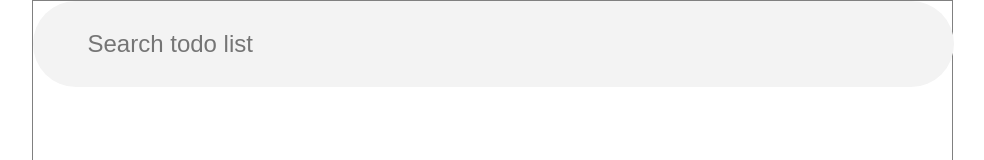
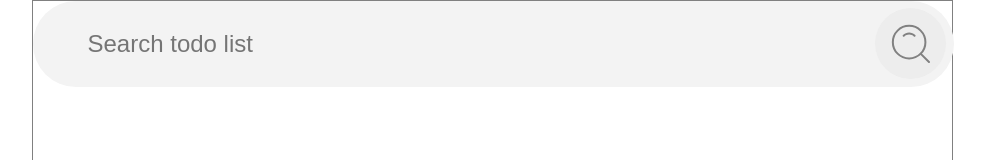
Before and after one commit to Kojoel/TodoWithSignals, an Angular app: page / in a window 1280 px wide. Shown: the top 160 px of the page, without its empty margins (148-1132 px from the left). Built offline with nearby package versions, Linux system fonts and the light colour scheme.

Commit message:
style: add search icon for searching in todo list

```diff
--- a/src/app/components/shared/searchbar/searchbar.component.html
+++ b/src/app/components/shared/searchbar/searchbar.component.html
@@ -1,3 +1,4 @@
+<div class="search-container">
     <input
         type="search"
         name="searchbar"
@@ -5,3 +6,11 @@
         placeholder="Search todo list"
         (input)="setInputValue($event)"
     >
+
+    <div class="search-button">
+        <svg class="search-icon" width="39" height="39" viewBox="0 0 39 39" fill="none" xmlns="http://www.w3.org/2000/svg">
+            <path d="M18.125 34.4167C27.1228 34.4167 34.4167 27.1228 34.4167 18.125C34.4167 9.12722 27.1228 1.83334 18.125 1.83334C9.12722 1.83334 1.83334 9.12722 1.83334 18.125C1.83334 27.1228 9.12722 34.4167 18.125 34.4167Z" stroke="#818181" stroke-width="2" stroke-linejoin="round"/>
+            <path d="M23.5463 11.7454C22.835 11.0326 21.9899 10.4674 21.0596 10.082C20.1292 9.69672 19.132 9.49892 18.125 9.5C17.118 9.49892 16.1208 9.69672 15.1904 10.082C14.2601 10.4674 13.415 11.0326 12.7037 11.7454M29.8377 29.8378L37.9692 37.9692" stroke="#818181" stroke-width="2" stroke-linecap="round" stroke-linejoin="round"/>
+        </svg>
+    </div>
+</div>
--- a/src/app/components/shared/searchbar/searchbar.component.scss
+++ b/src/app/components/shared/searchbar/searchbar.component.scss
@@ -8,9 +8,14 @@ input[type="search"]::-webkit-search-cancel-button {
 }
 
 
-#searchbar {
+.search-container {
     width: 921px;
     height: 86px;
+    position: relative;
+
+    & #searchbar {
+        width: 100%;
+        height: 100%;
         border-radius: 99px;
         background: $primary-grey;
         outline: none;
@@ -18,3 +23,45 @@ input[type="search"]::-webkit-search-cancel-button {
         padding-left: 55px;
         @include textFontStyle;
     }
+
+    & .search-button {
+        width: 71px;
+        height: 71px;
+        border-radius: 50%;
+        background: $search-btn-bg;
+        position: absolute;
+        top: 7px;
+        right: 8px;
+        display: grid;
+        place-items: center;
+        cursor: pointer;
+        transition: $btn-transition;
+
+        & svg.search-icon {
+            path {
+                transition: .2s ease;
+            }
+        }
+    }
+
+    & .search-button:hover {
+        background: $text-grey;
+
+        & svg.search-icon {
+            path {
+                stroke: $white;
+            }
+        }
+    }
+
+    & .search-button:active {
+        background: $search-btn-bg;
+        transition: .1s ease;
+
+        & svg.search-icon {
+            path {
+                stroke: $text-grey;
+            }
+        }
+    }
+}
--- a/src/styles/_variables.scss
+++ b/src/styles/_variables.scss
@@ -2,3 +2,7 @@
 $white: #fff;
 $primary-grey: #f3f3f3;
 $text-grey: #747474;
+$search-btn-bg: #ededed;
+
+// transition effects
+$btn-transition: .3s ease;
```
Also changed, not shown: src/assets/images/svgs/search icon.svg (added). Lines whose indentation alone changed are shown as unchanged.
